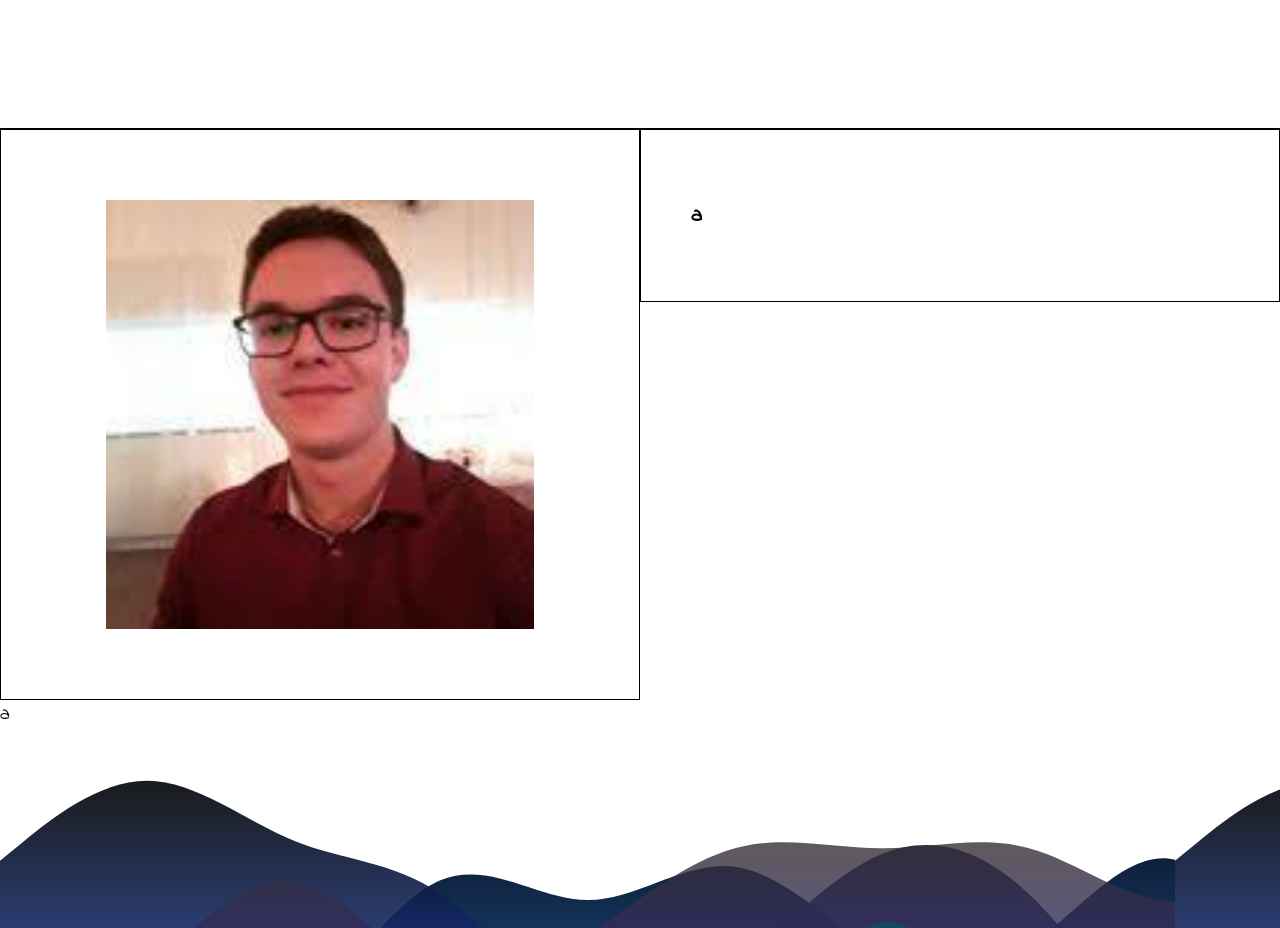
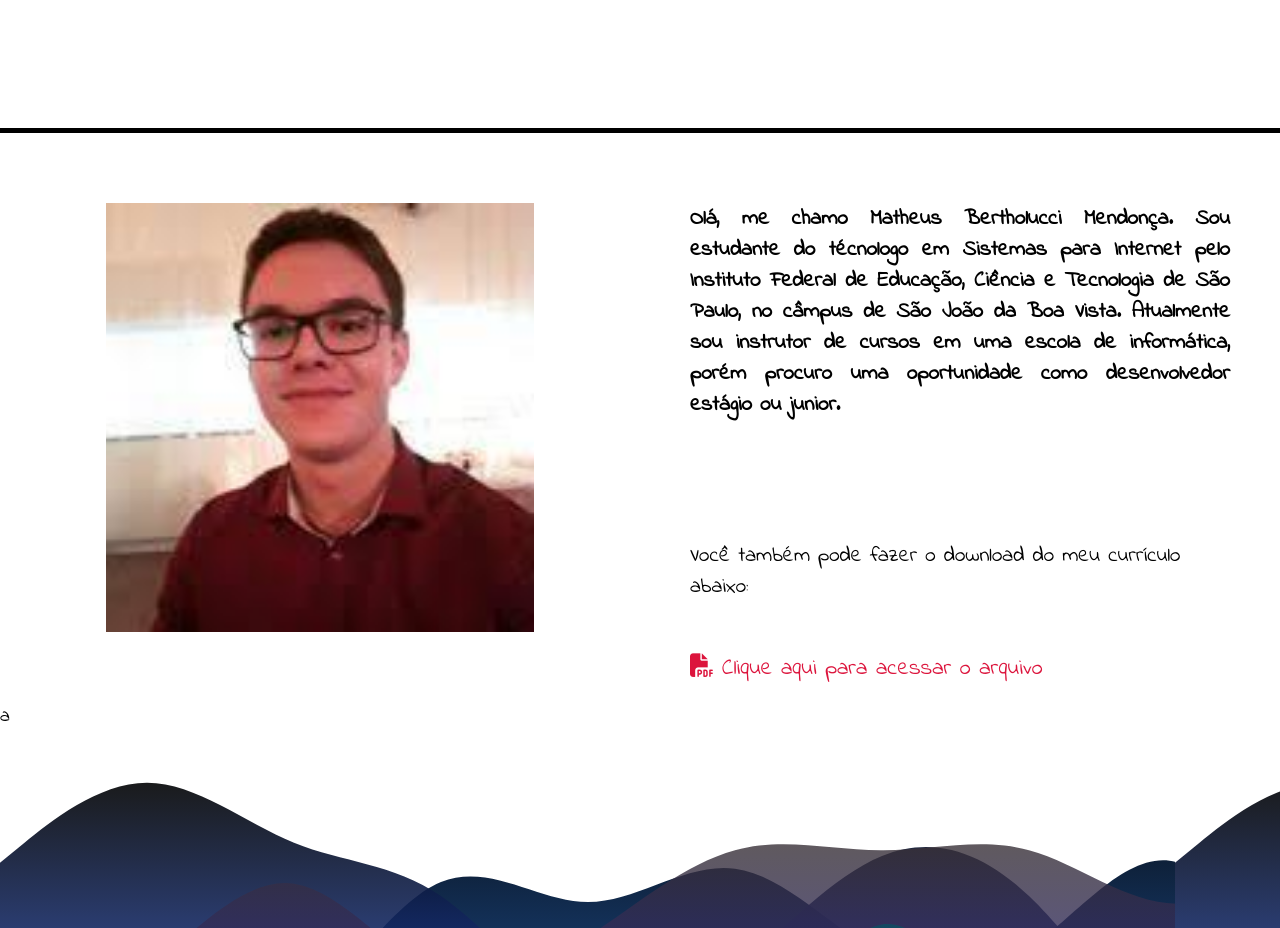
Before and after one commit to Bertholucci/Website-CV, a plain HTML site: page index.html in a window 1280 px wide. Shown: the part 1400-2328 px from the top of the page. Drawn offline with nearby package versions, Linux system fonts and the light colour scheme; a web font is replaced by a local one.

Commit message:
Finished the curriculum section

```diff
--- a/index.html
+++ b/index.html
@@ -81,7 +81,10 @@
                 </div>
 
                 <div class="curriculo_content">
-                    <h1> a </h1>
+                    <h1> Olá, me chamo Matheus Bertholucci Mendonça. Sou estudante do técnologo em Sistemas para Internet pelo Instituto Federal de Educação, Ciência e Tecnologia de São Paulo, no câmpus de São João da Boa Vista. Atualmente sou instrutor de cursos em uma escola de informática, porém procuro uma oportunidade como desenvolvedor estágio ou junior. </h1>
+
+                    <p> Você também pode fazer o download do meu currículo abaixo:</p>
+                    <p> <a class="pdf" target="_blank" href="resources/MatheusBertholucci.pdf"><i class="fas fa-file-pdf"></i> Clique aqui para acessar o arquivo </a> </p>
                 </div>
             </div>
         </section>
--- a/styles.css
+++ b/styles.css
@@ -225,7 +225,7 @@ html {
 }
 
 #curriculo {
-    border-top: 1px solid #000;
+    border-top: 5px solid #000;
     margin: 0 auto;
     max-width: 1600px;
     max-height: calc(80vh);
@@ -239,7 +239,6 @@ html {
 }
 
 .foto_leftside {
-    border: 1px solid black;
     width: 100%;
     height: 100%;
     display: flex;
@@ -256,14 +255,24 @@ html {
 }
 
 .curriculo_content{
-    border: 1px solid black;
     width: 100%;
     height: 100%;
     display: flex;
+    flex-wrap: wrap;
 }
 
 .curriculo_content h1{
     padding-top: 70px;
     padding-bottom: 70px;
     margin: 0px 50px 0px 50px;
+    text-align: justify;
 }
+
+.curriculo_content p{
+    padding-top: 50px;
+    margin: 0px 50px 0px 50px;
+}
+
+.pdf {
+    color: crimson;
+}
```
Also changed, not shown: 1 other file.
